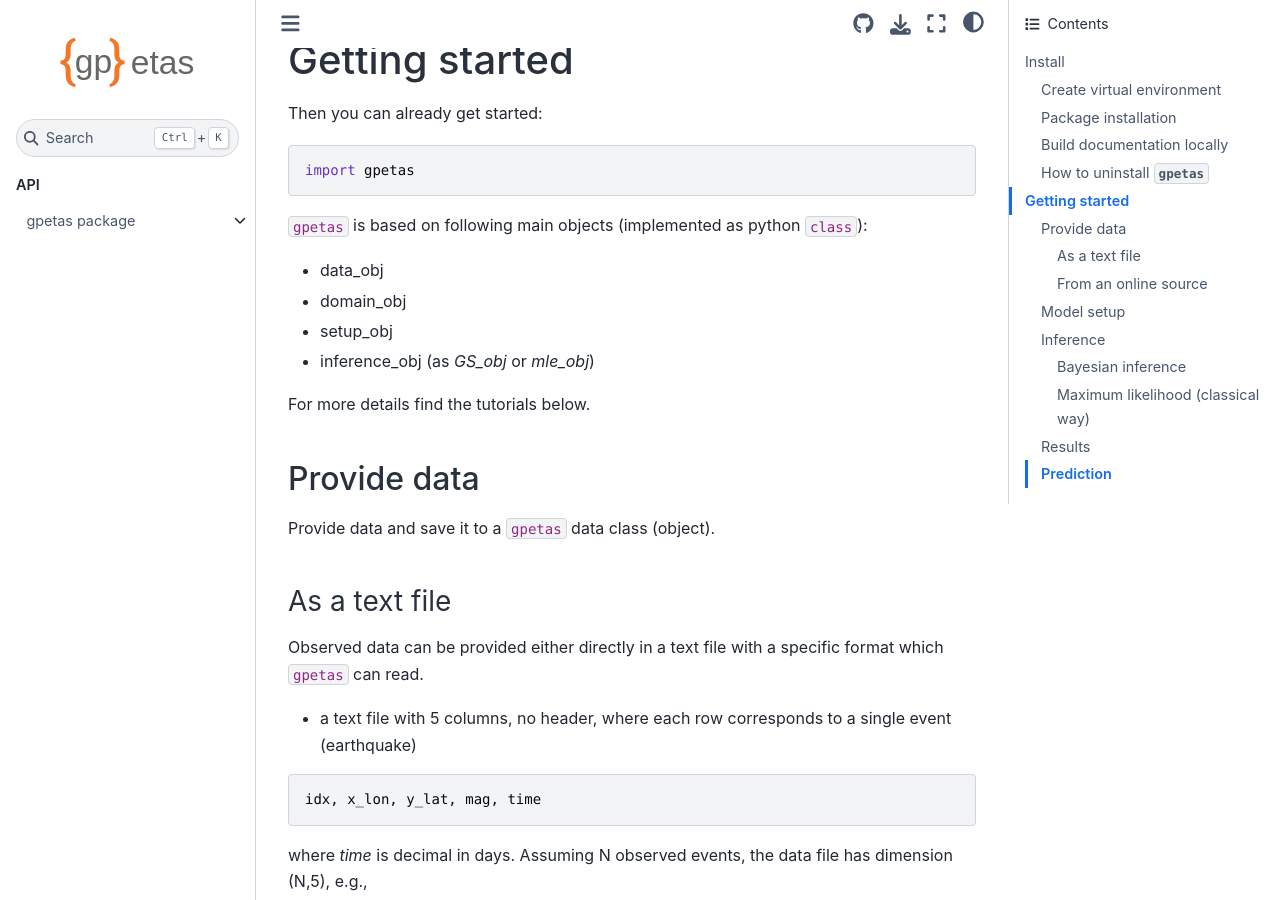
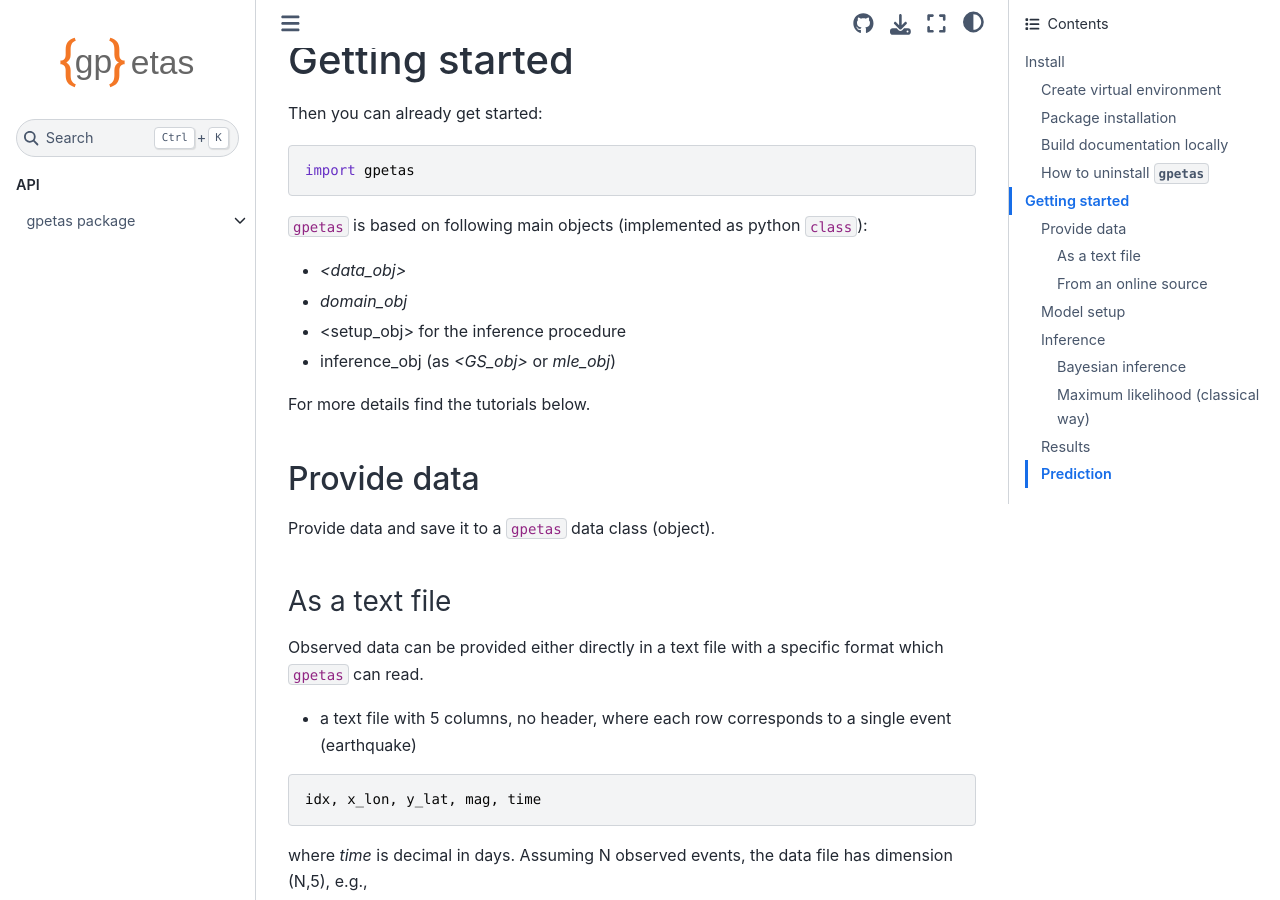
Before and after one commit to chris-molki/gpetas, a Sphinx documentation site: the page built from docs/source/README.md, in a window 1280 px wide and 900 px high, scrolled down 1469 px. Built offline with Sphinx 7.4.7 and the Sphinx Book theme 1.1.4, drawn with Linux system fonts in a browser that asks for light colours.

Commit message:
update doc

````diff
--- a/docs/source/README.md
+++ b/docs/source/README.md
@@ -63,10 +63,10 @@ Then you can already get started:
 import gpetas
 ```
 ``gpetas`` is based on following main objects (implemented as python ``class``):
-* data_obj
-* domain_obj
-* setup_obj
-* inference_obj (as *GS_obj* or *mle_obj*)
+* *<data_obj>*
+* *domain_obj*
+* <setup_obj> for the inference procedure
+* inference_obj (as *<GS_obj>* or *mle_obj*)
 
 
 
````
